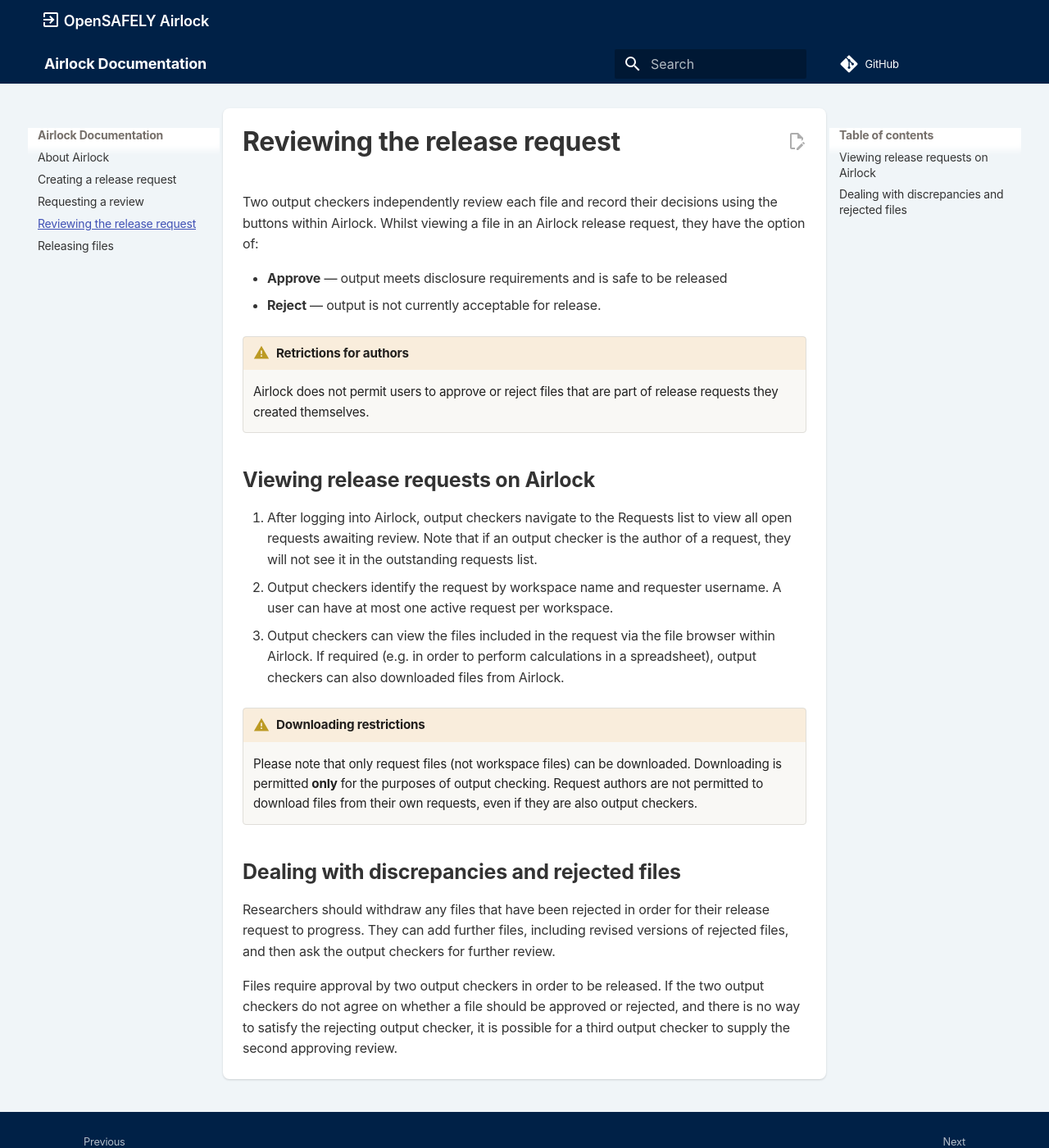
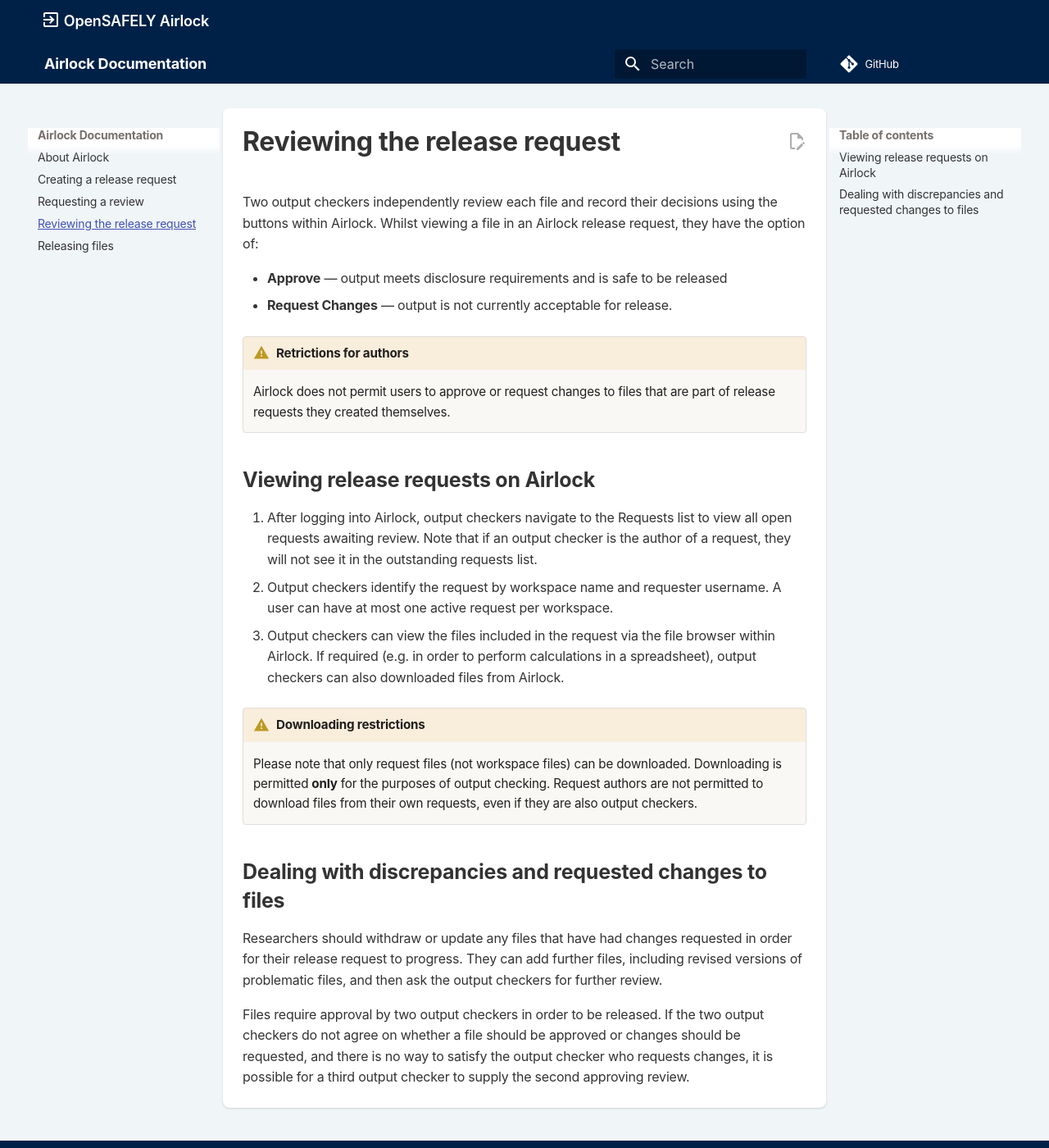
Before and after one commit to opensafely-core/airlock, an MkDocs documentation site: the page built from docs/reviewing.md, in a window 1280 px wide and 1400 px high. Shown: the whole window at 82% size. Built offline with MkDocs 1.6.1 and Material for MkDocs 9.7.7, drawn with Linux system fonts in a browser that asks for light colours; comment, search, counter and statistics services are not loaded.

Commit message:
Reword 'reject' to 'request changes' for files (#377)

```diff
--- a/docs/reviewing.md
+++ b/docs/reviewing.md
@@ -2,10 +2,10 @@
 Whilst viewing a file in an Airlock release request, they have the option of:
 
 * **Approve** — output meets disclosure requirements and is safe to be released
-* **Reject** — output is not currently acceptable for release.
+* **Request Changes** — output is not currently acceptable for release.
 
 !!!warning "Retrictions for authors"
-    Airlock does not permit users to approve or reject files that are part of release requests they created themselves.
+    Airlock does not permit users to approve or request changes to files that are part of release requests they created themselves.
 
 
 ## Viewing release requests on Airlock
@@ -25,17 +25,18 @@
     Request authors are not permitted to download files from their own requests,
     even if they are also output checkers.
 
-## Dealing with discrepancies and rejected files
+## Dealing with discrepancies and requested changes to files
 
 <!-- Output checkers and researchers can add comments on each file group to request
 information and discuss discrepancies. Comments are recorded and displayed on the
 file group with the user's username and a timestamp. -->
 
-Researchers should withdraw any files that have been rejected in order for their
-release request to progress. They can add further files, including revised versions
-of rejected files, and then ask the output checkers for further review.
+Researchers should withdraw or update any files that have had changes requested in
+order for their release request to progress. They can add further files, including
+revised versions of problematic files, and then ask the output checkers for further
+review.
 
 Files require approval by two output checkers in order to be released. If the two output checkers
-do not agree on whether a file should be approved or rejected,
-and there is no way to satisfy the rejecting output checker, it is possible for a
-third output checker to supply the second approving review.
+do not agree on whether a file should be approved or changes should be requested,
+and there is no way to satisfy the output checker who requests changes, it is possible
+for a third output checker to supply the second approving review.
```
Also changed, not shown: 4 other files.
